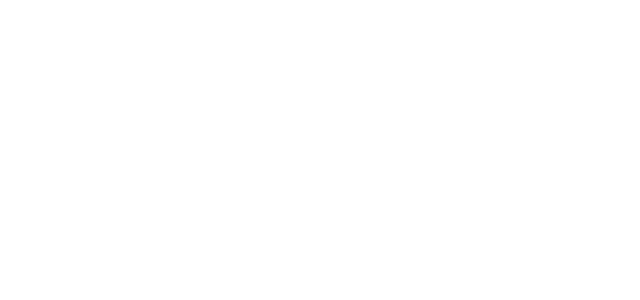
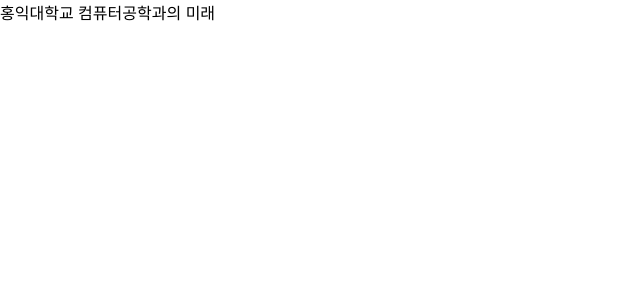
Before and after one commit to Const-Project/Team2-FE, a React (Create React App) app: page / in a window 1280 px wide. Before the commit this address had no page. Shown: the top 300 px of the page, without its empty margins (0-640 px from the left). Built offline with nearby package versions, Linux system fonts and the light colour scheme.

Commit message:
feat: 폴더구조 재설정

```diff
--- a/package.json
+++ b/package.json
@@ -3,6 +3,8 @@
   "version": "0.1.0",
   "private": true,
   "dependencies": {
+    "@emotion/react": "^11.14.0",
+    "@emotion/styled": "^11.14.0",
     "cra-template": "1.2.0",
     "emotion": "^11.0.0",
     "react": "^19.0.0",
--- a/src/App.tsx
+++ b/src/App.tsx
@@ -1,7 +1,12 @@
 import {Routes, Route} from "react-router-dom";
+import LoginPage from "./pages/LoginPage";
 
 function App() {
-  return <Routes></Routes>;
+  return (
+    <Routes>
+      <Route path="/" element={<LoginPage />} />
+    </Routes>
+  );
 }
 
 export default App;
--- a/src/components/PracticeComponent.tsx
+++ b/src/components/PracticeComponent.tsx
@@ -1,5 +1,5 @@
 const PracticeComponent = () => {
-  return <div></div>;
+  return <div>x</div>;
 };
 
 export default PracticeComponent;
--- a/src/pages/LoginPage.tsx
+++ b/src/pages/LoginPage.tsx
@@ -1,5 +1,5 @@
-const loginPage = () => {
-  return <div></div>;
+const LoginPage = () => {
+  return <div>홍익대학교 컴퓨터공학과의 미래</div>;
 };
 
-export default loginPage;
+export default LoginPage;
--- a/src/widgets/PracticeWidget.tsx
+++ b/src/widgets/PracticeWidget.tsx
@@ -1,5 +1,5 @@
 const PracticeWidget = () => {
-  return <div></div>;
+  return <div>x</div>;
 };
 
 export default PracticeWidget;
```
Also changed, not shown: 1 other file (tests, documents, lock files or other folders).
